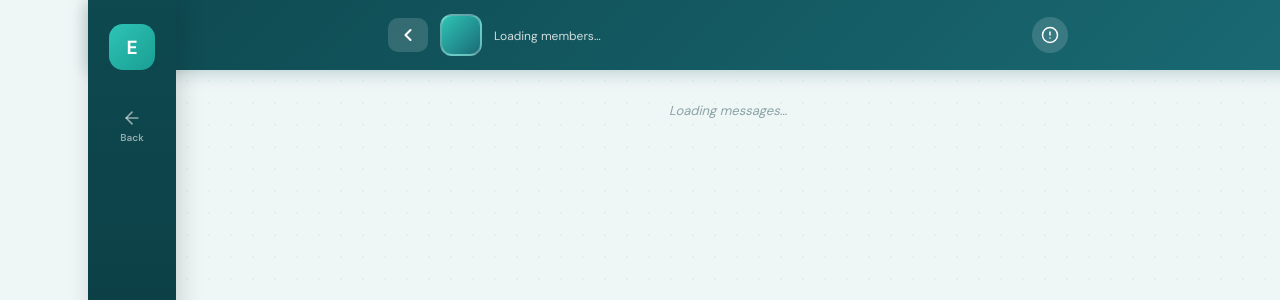
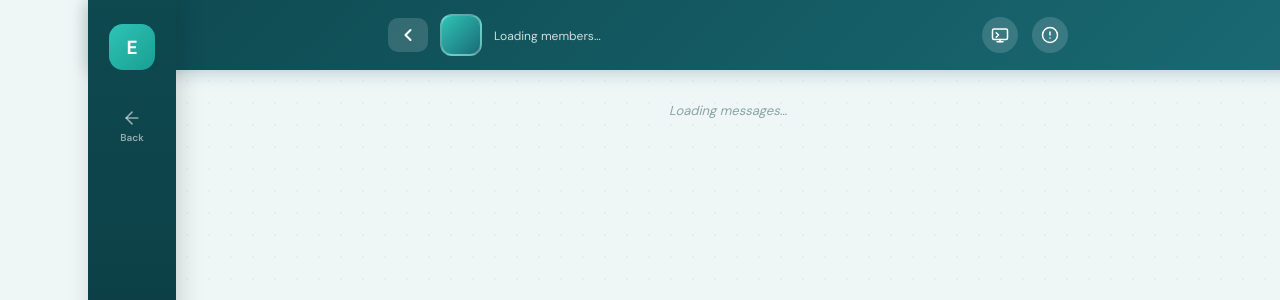
Before and after one commit to exomnia-experiment/exomnia-experiment, a Flask app: template exomnia/templates/group_chat.html in a window 1280 px wide. Shown: the top 300 px of the page. Run offline with Flask 3, Linux system fonts and the light colour scheme; the template is opened without the code that fills it, so the values that code supplies are empty; some libraries are stand-ins or nearby versions.

Commit message:
Update group_chat.html

```diff
--- a/exomnia/templates/group_chat.html
+++ b/exomnia/templates/group_chat.html
@@ -424,6 +424,9 @@
         <div class="grp-name">{{ group_name }}</div>
         <div class="grp-meta" onclick="openMembersPanel()" id="grpMeta">Loading members…</div>
     </div>
+    <button class="grp-info-btn" onclick="openWhiteboard()" title="Whiteboard" style="margin-right:2px;">
+        <svg width="18" height="18" viewBox="0 0 24 24" fill="none" stroke="currentColor" stroke-width="2" stroke-linecap="round" stroke-linejoin="round"><rect x="2" y="4" width="20" height="14" rx="2"/><path d="M8 21h8"/><path d="M12 18v3"/><path d="M7 9l3 3-3 3"/></svg>
+    </button>
     <button class="grp-info-btn" onclick="openMembersPanel()" title="Group info">
         <svg width="18" height="18" viewBox="0 0 24 24" fill="none" stroke="currentColor" stroke-width="2" stroke-linecap="round" stroke-linejoin="round"><circle cx="12" cy="12" r="10"/><line x1="12" y1="8" x2="12" y2="12"/><line x1="12" y1="16" x2="12.01" y2="16"/></svg>
     </button>
@@ -598,6 +601,10 @@
 
     // ── Helpers ──────────────────────────────────────────────────
     function goBack() { window.history.back(); }
+
+    function openWhiteboard() {
+        window.location.href = '/whiteboard/group/' + groupId + '?phone=' + encodeURIComponent(myPhone);
+    }
 
     function showGrpToast(msg, dur=3000) {
         const t = document.createElement('div');
```
